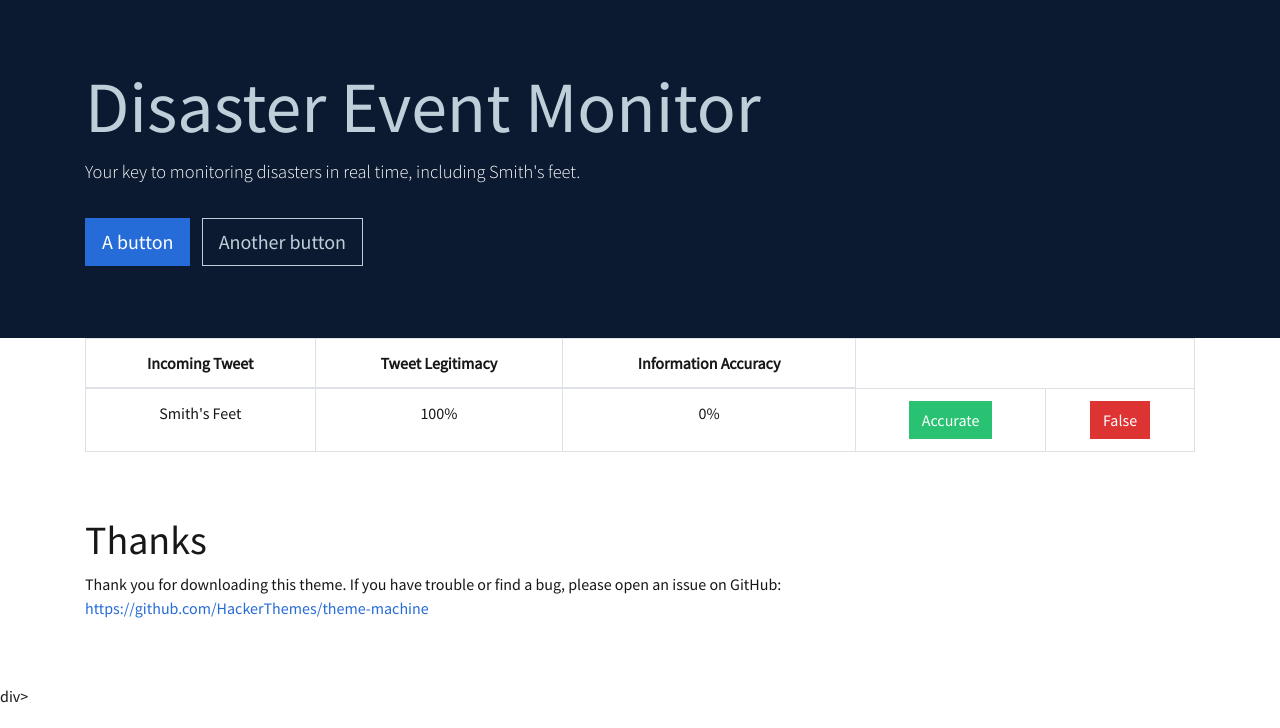
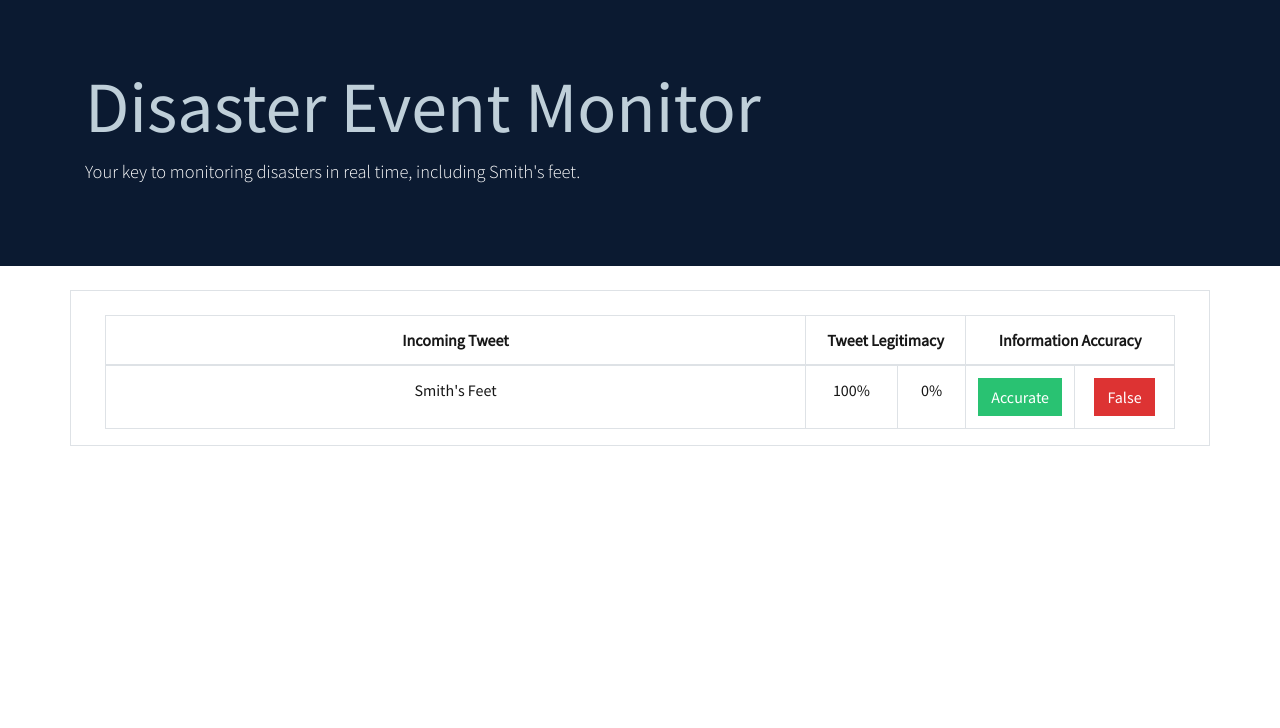
Before and after one commit to abdulelakiri/Varsity-Hacking-Team, a Flask app: page / in a window 1280 px wide. Shown: the part 72-800 px from the top of the page. Run offline with Flask 2, Linux system fonts and the light colour scheme; some libraries are stand-ins or nearby versions.

Commit message:
Table formatting changes

```diff
--- a/webpage/templates/base.html
+++ b/webpage/templates/base.html
@@ -52,45 +52,34 @@
         <h1 class="display-3 text-light">Disaster Event Monitor</h1>
         <div class="lead mb-3">Your key to monitoring disasters in real time, including Smith's feet.
         </div>
-        <div class="mt-4">
-          <a href="#!" class="btn btn-primary btn-lg my-2 mr-2">
-            <span>A button</span>
-          </a>
-          <a href="#!" class="btn btn-outline-light btn-hover-text-light btn-lg my-2">
-            <span>Another button</span>
-          </a>
       </div>
     </div>
-    </div>
-    <div class="container">
+    <div class="container border mt-4 ">
+      <div class="container mx-auto mt-4" style="width: 1100px;">
         <table class="table table-bordered table-hover" style="text-align: center;">
           <thead>
             <tr>
-          <th class="text-base" colspan="2">Incoming Tweet</th>
-          <th class="text-base">Tweet Legitimacy</th>
-          <th class="text-base">Information Accuracy</th>
+              <th class="text-base" colspan="1">Incoming Tweet</th>
+              <th class="text-base" colspan="2">Tweet Legitimacy</th>
+              <th class="text-base" colspan="2">Information Accuracy</th>
             </tr>
           </thead>
           <tbody>
-        <td class="text-base" style="text-align: center;" colspan="2">Smith's Feet</td>
-        <td class="text-base" style="text-align: center;">100%</td>
-        <td class="text-base" style="text-align: center;">0%</td>
-        <td class="text-base" style="text-align: center;">
+            <td class="text-base" style="text-align: center;" colspan="1" width="700">Smith's Feet</td>
+            <td class="text-base" style="text-align: center;" colspan="1"> 100%</td>
+            <td class="text-base" style="text-align: center;" colspan="1" >0%</td>
+            <td class="text-base" style="text-align: center;" colspan="1" width="100">
               <button type="button" class="btn btn-success">Accurate</button>
             </td>
-        <td class="text-base" style="text-align: center;">
+            <td class="text-base" style="text-align: center;" colspan="1" width="100">
               <button type="button" class="btn btn-danger">False</button>
             </td>
           </tbody>
         </table>
       </div>
-    <div class="container py-5">
-      <h1>Thanks</h1>
-      <p>Thank you for downloading this theme. If you have trouble or find a bug, please open an issue on GitHub:<br>
-        <a href="https://github.com/HackerThemes/theme-machine">https://github.com/HackerThemes/theme-machine</a></p>
     </div>
     {% endblock %}
-  <//div>div>
+  </div>
 
 
   <!-- Optional JavaScript -->
```
Lines whose indentation alone changed are shown as unchanged.
